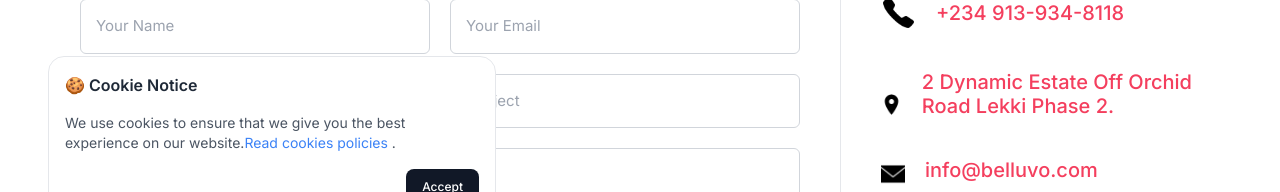
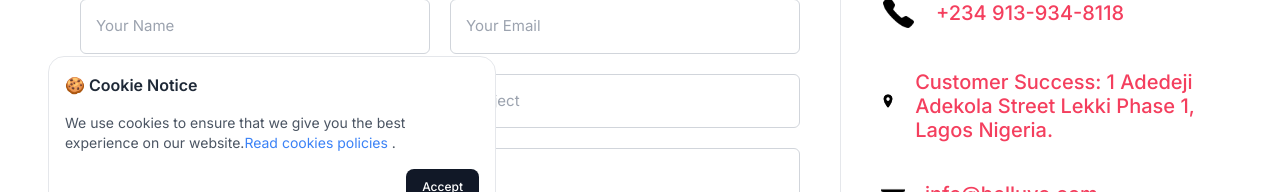
Before and after one commit to Weblanedev/belluvostore, a Next.js app: page /contact-us in a window 1280 px wide. Shown: the part 514-706 px from the top of the page. Built offline with nearby package versions, Linux system fonts and the light colour scheme; no server answers.

Commit message:
edit office address

```diff
--- a/app/contact-us/page.tsx
+++ b/app/contact-us/page.tsx
@@ -170,7 +170,7 @@ const Contact = () => {
               <img src='/images/location.png' className='rounded-[12px]' alt=""></img>
             </div>
             <h4 className="text-[20px] leading-[24px] font-medium text-rose-500">
-            2 Dynamic Estate Off Orchid Road Lekki Phase 2.</h4>
+            Customer Success: 1 Adedeji Adekola Street Lekki Phase 1, Lagos Nigeria.</h4>
           </div>
           <div className="flex gap-5 items-start justify-center">
             <img src={"/images/mail.png"} alt="" className="w-6 pt-1" />
--- a/lib/components/product/banner.tsx
+++ b/lib/components/product/banner.tsx
@@ -44,7 +44,7 @@ export const Banner = () => {
 								// onClick={scrollToProducts}
 								className="block w-full rounded bg-rose-600 px-12 py-3 text-sm font-medium text-white shadow hover:bg-rose-700 focus:outline-none active:bg-rose-500 sm:w-auto"
 							>
-								Get Started
+								Start Shopping
 							</button>
 							</Link>
 						</div>
```
